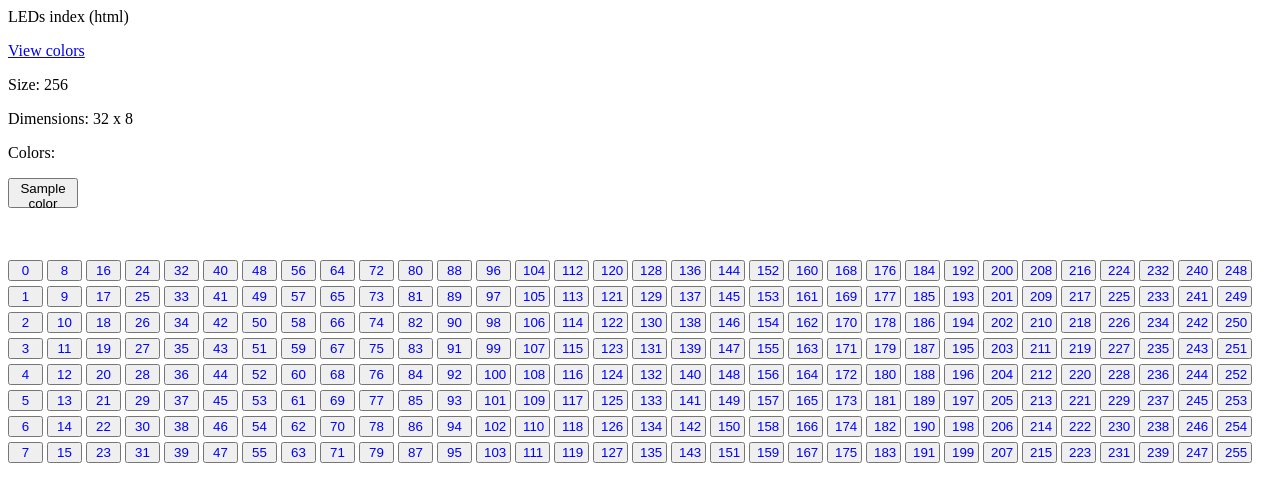
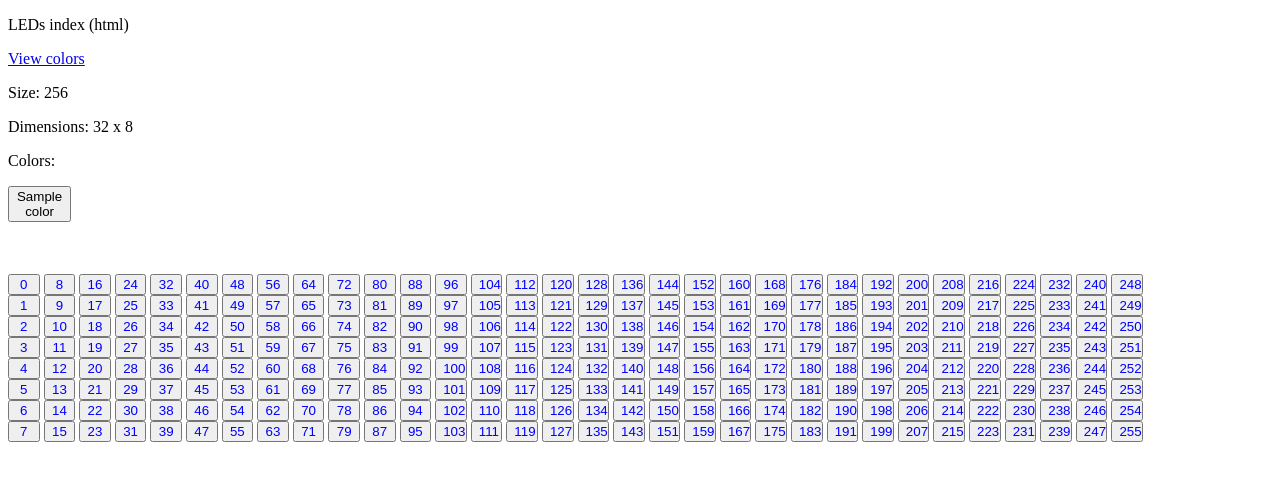
Before and after one commit to alyoshenka/DjangoSite, a Django app: page /leds/ in a window 1280 px wide. Shown: the top 502 px of the page. Run offline with Django 3.2, Linux system fonts and the light colour scheme; tables that the repository leaves empty hold one stand-in row (values such as "Sample post").

Commit message:
color buttons

```diff
--- a/leds/models.py
+++ b/leds/models.py
@@ -6,7 +6,7 @@ class Color(models.Model):
     r = models.PositiveSmallIntegerField(default=0)
     g = models.PositiveSmallIntegerField(default=0)
     b = models.PositiveSmallIntegerField(default=0)
-    a = models.PositiveSmallIntegerField(default=0)
+    a = models.PositiveSmallIntegerField(default=255)
 
     def __str__(self):
         return self.label + " (" \
--- /dev/null
+++ b/leds/static/leds/funcs.js
@@ -0,0 +1,24 @@
+var currentColorButton = null;
+
+function changeColor(elem, r, g, b) {
+
+    if(elem == currentColorButton){
+        elem.style.backgroundColor = "gray";
+        currentColorButton = null;
+        console.log("no color button");
+    } else {
+        if (null != currentColorButton){
+            currentColorButton.style.backgroundColor = "gray";
+        }
+        currentColorButton = elem;
+        color = toRGB(r, g, b);
+        elem.style.backgroundColor = color;
+
+        console.log("new color button");
+    }
+}
+
+function toRGB(r, g, b){
+    ret = "rgb(" + r.toString() + ", " + g.toString() + ", " + b.toString() + ")";
+    return ret;
+}
--- a/leds/static/leds/style.css
+++ b/leds/static/leds/style.css
@@ -1,11 +1,11 @@
 button.led {
-    width: 35;
-    margin-bottom: 5;
+    width: 2.5%;
+    margin-bottom: 10;
     color: var(--color);
 }
 
 button.color {
-    width: 70;
-    height: 30;
+    width: 5%;
+    height: 5%;
     color: var(--color);
 }
--- /dev/null
+++ b/leds/templates/leds/base.html
@@ -0,0 +1,9 @@
+<!DOCTYPE html>
+<html lang="en">
+<head>
+    {% load static %}
+    <meta charset="utf-8">
+    <link rel="stylesheet" type="text/css" href="{% static 'leds/style.css' %}">
+    <script src="{% static 'leds/funcs.js' %}"></script>
+</head>
+<body>{% block body %}{% endblock %}</body>
--- a/leds/templates/leds/index.html
+++ b/leds/templates/leds/index.html
@@ -1,5 +1,5 @@
-{% load static %}
-<link rel="stylesheet" type="text/css" href="{% static 'leds/style.css' %}">
+{% extends "leds/base.html" %}
+{% block body %}
 
 <p>LEDs index (html)</p>
 
@@ -11,15 +11,21 @@
     <p>Colors:</p>
     <p>
     {% for color in colors %}
-        <button class="color">{{ color.label }}</button>
+        {% with color.r as r  and color.g as g  and color.b as b %}
+        <button class="color" onclick="changeColor(this, {{ r }}, {{ g }}, {{ b }})" style="--background-color: gray;">{{ color.label }}</button>
+        {% endwith %}
     {% endfor %}
     </p>
     <br>
     <br>
     {% for col in arr %}
         {% for led in col %}
+            {% with s=led.color_style %}
             <button class="led" style="--color: blue;">{{ led.index }}</button>
+            {% endwith %}
         {% endfor %}
         <br>
     {% endfor %}
 {% endif %}
+
+{% endblock %}
```
Also changed, not shown: leds/migrations/0006_auto_20200522_1520.py (added), 1 other file.
